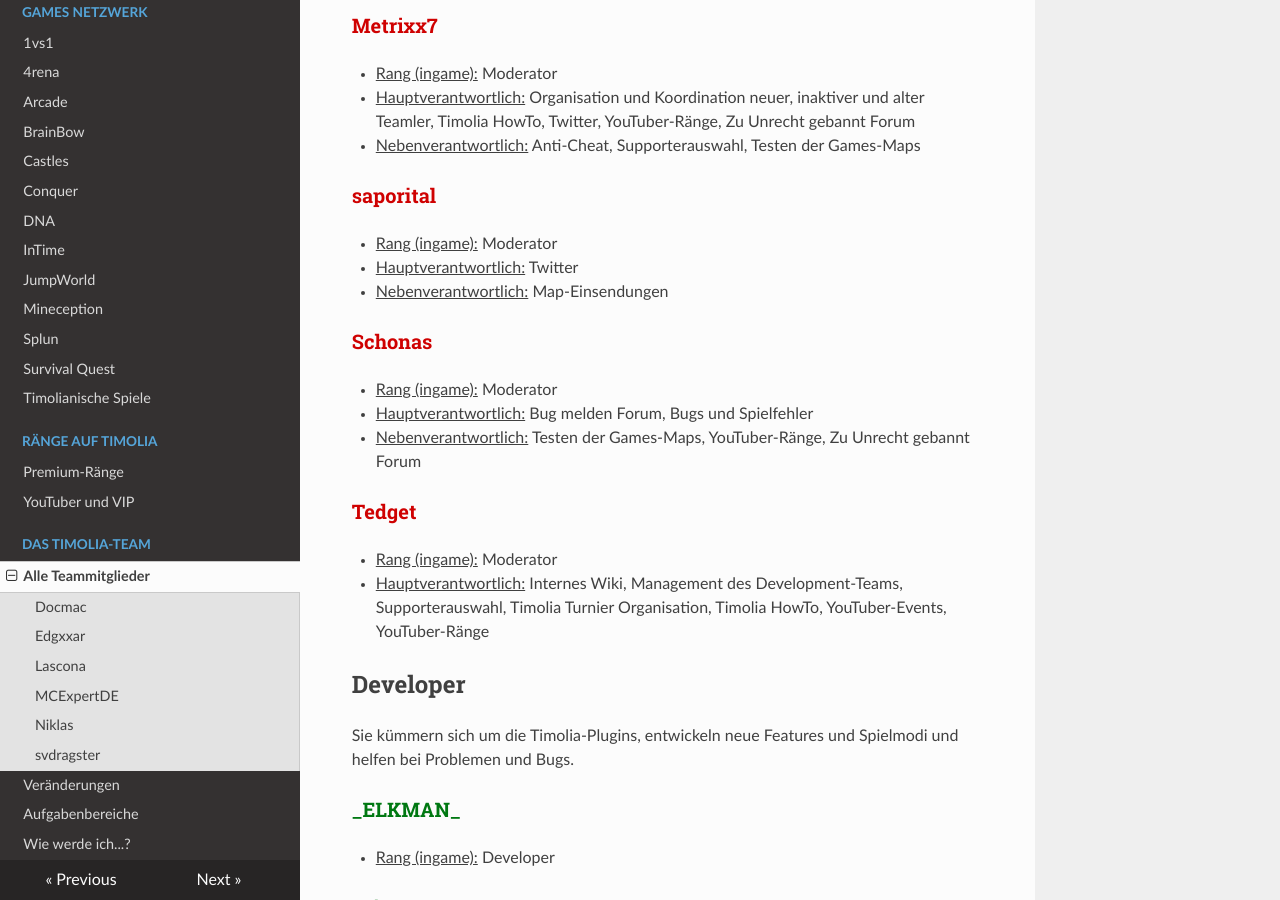
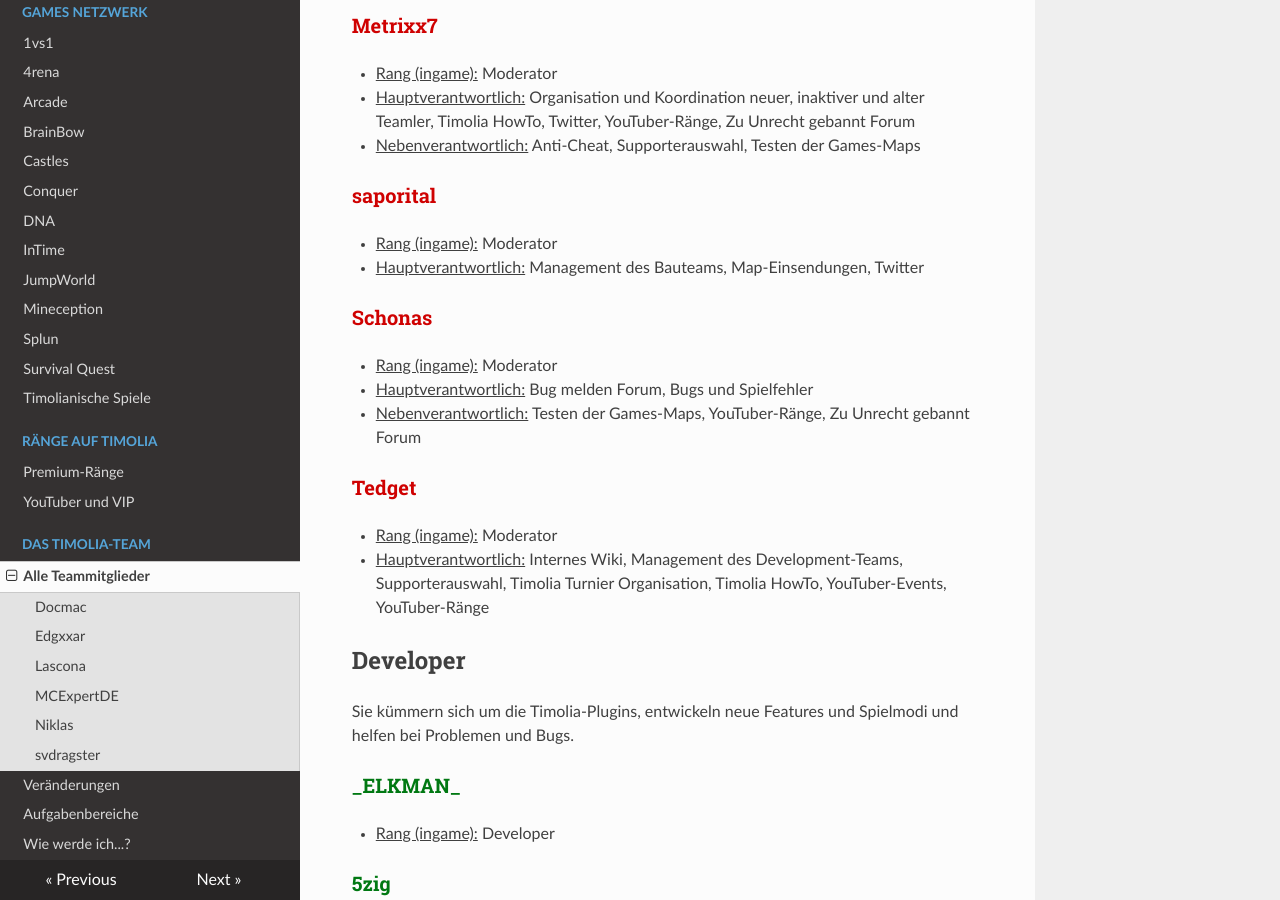
Before and after one commit to TimoliaDE/HowTo, an MkDocs documentation site: the page built from docs/team/members.md, in a window 1280 px wide and 900 px high, scrolled down 1971 px. Built offline with MkDocs 1.6.1, drawn with Linux system fonts in a browser that asks for light colours; nearby versions of some CDN libraries; old or Windows-style settings are respelled for this version of MkDocs.

Commit message:
Update members.md

```diff
--- a/docs/team/members.md
+++ b/docs/team/members.md
@@ -64,8 +64,7 @@ Moderatoren koordinieren einzelne Projekte oder Bereiche auf Timolia und sorgen
 
 ### <strong><span style="color:#CF0101">saporital</span></strong>
 - <u>Rang (ingame):</u> Moderator
-- <u>Hauptverantwortlich:</u> Twitter
-- <u>Nebenverantwortlich:</u> Map-Einsendungen
+- <u>Hauptverantwortlich:</u> Management des Bauteams, Map-Einsendungen, Twitter
 
 ### <strong><span style="color:#CF0101">Schonas</span></strong>
 - <u>Rang (ingame):</u> Moderator
```
